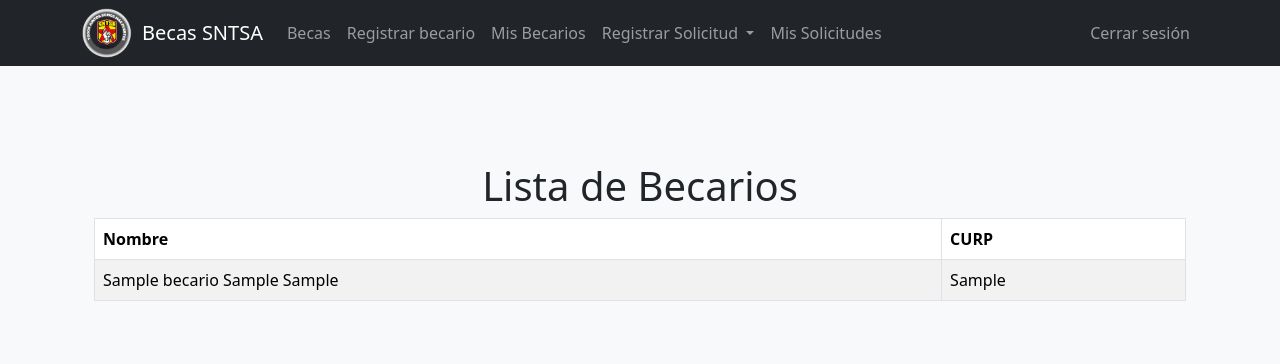
After one commit to ksobrenat32/scholarships-db, a Django app: page /becas/ver_becarios/ in a window 1280 px wide. The commit adds this page. Shown: the top 364 px of the page. Run offline with Django 5.2, Linux system fonts and the light colour scheme; a user stored in the database is signed in; tables that the repository leaves empty hold one stand-in row (values such as "Sample post"); some libraries are stand-ins or nearby versions.

Commit message:
Add a ver becarios

```diff
--- a/becas/urls.py
+++ b/becas/urls.py
@@ -29,6 +29,7 @@ urlpatterns = [
     path('becas/create_becario/', views.create_becario, name='create_becario'),
     path('becas/create_solicitud/', views.create_solicitud_normal, name='create_solicitud_normal'),
     path('becas/create_solicitud_especial/', views.create_solicitud_especial, name='create_solicitud_especial'),
+    path('becas/ver_becarios/', views.ver_becarios, name='ver_becarios'),
     path('becas/ver_solicitudes/', views.ver_solicitudes, name='ver_solicitudes'),
     path('media/<path:file_path>/', views.download_file, name='download_file'),
 ]
--- a/becas_sntsa/templates/base.html
+++ b/becas_sntsa/templates/base.html
@@ -24,10 +24,13 @@
         {% if user.is_authenticated %}
         <ul class="navbar-nav me-auto mb-2 mb-lg-0">
             <li class="nav-item">
-            <a class="nav-link" href="{% url 'becas' %}">Becas</a>
+                <a class="nav-link" href="{% url 'becas' %}">Becas</a>
             </li>
             <li class="nav-item">
-            <a class="nav-link" href="{% url 'create_becario' %}">Registrar becario</a>
+                <a class="nav-link" href="{% url 'create_becario' %}">Registrar becario</a>
+            </li>
+            <li class="nav-item">
+            <a class="nav-link" href="{% url 'ver_becarios' %}">Mis Becarios</a>
             </li>
             <li class="nav-item dropdown">
                 <a class="nav-link dropdown-toggle" href="#" id="navbarDropdown" role="button" data-bs-toggle="dropdown" aria-expanded="false">
@@ -38,7 +41,9 @@
                     <li><a class="dropdown-item" href="{% url 'create_solicitud_especial' %}">Educación Especial</a></li>
                 </ul>
             </li>
+            <li class="nav-item">
             <a class="nav-link" href="{% url 'ver_solicitudes' %}">Mis Solicitudes</a>
+            </li>
         </ul>
         {% endif %}
         <ul class="navbar-nav ms-auto mb-2 mb-lg-0">
--- /dev/null
+++ b/becas_sntsa/templates/ver_becarios.html
@@ -0,0 +1,30 @@
+{% extends 'base.html' %}
+
+{% block content %}
+<div class="container mt-5">
+    <h1 class="text-center">Lista de Becarios</h1>
+    <table id="becariosTable" class="table table-striped table-bordered">
+        <thead>
+            <tr>
+                <th>Nombre</th>
+                <th>CURP</th>
+            </tr>
+        </thead>
+        <tbody>
+            {% for becario in becarios %}
+            <tr>
+                <td>{{ becario.nombre }} {{ becario.apellido_paterno }} {{ becario.apellido_materno }}</td>
+                <td>{{ becario.curp }}</td>
+            </tr>
+            {% endfor %}
+        </tbody>
+    </table>
+</div>
+
+<script src="https://cdn.datatables.net/1.11.5/js/jquery.dataTables.min.js"></script>
+<script>
+    $(document).ready(function() {
+        $('#becariosTable').DataTable();
+    });
+</script>
+{% endblock %}
--- a/becas_sntsa/views.py
+++ b/becas_sntsa/views.py
@@ -207,6 +207,13 @@ def download_file(request, file_path):
     else:
         return HttpResponseForbidden("File not found.")
 
+# View to see becarios
+@login_required
+@trabajador_required
+def ver_becarios(request):
+    becarios = Becario.objects.filter(trabajador=request.user)
+    return render(request, 'ver_becarios.html', {'becarios': becarios})
+
 # View to see solicitudes
 @login_required
 @trabajador_required
```
